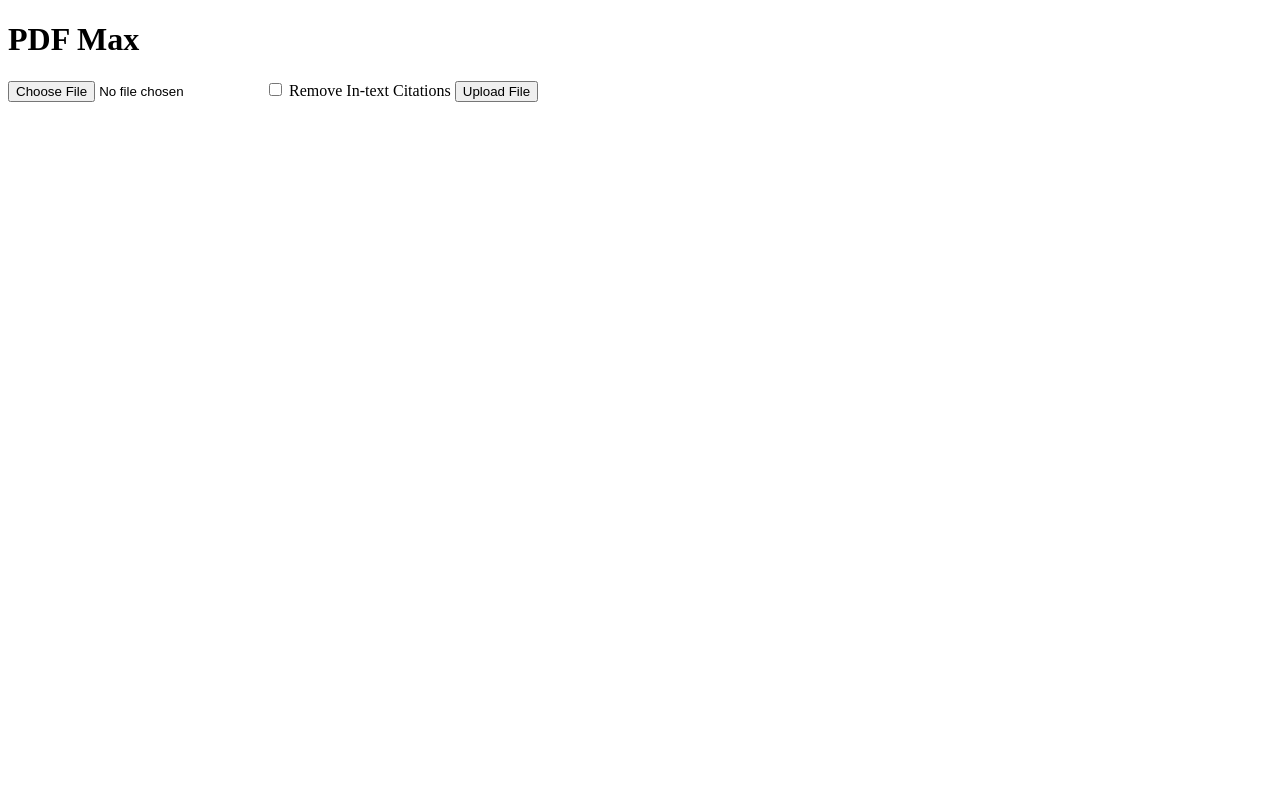
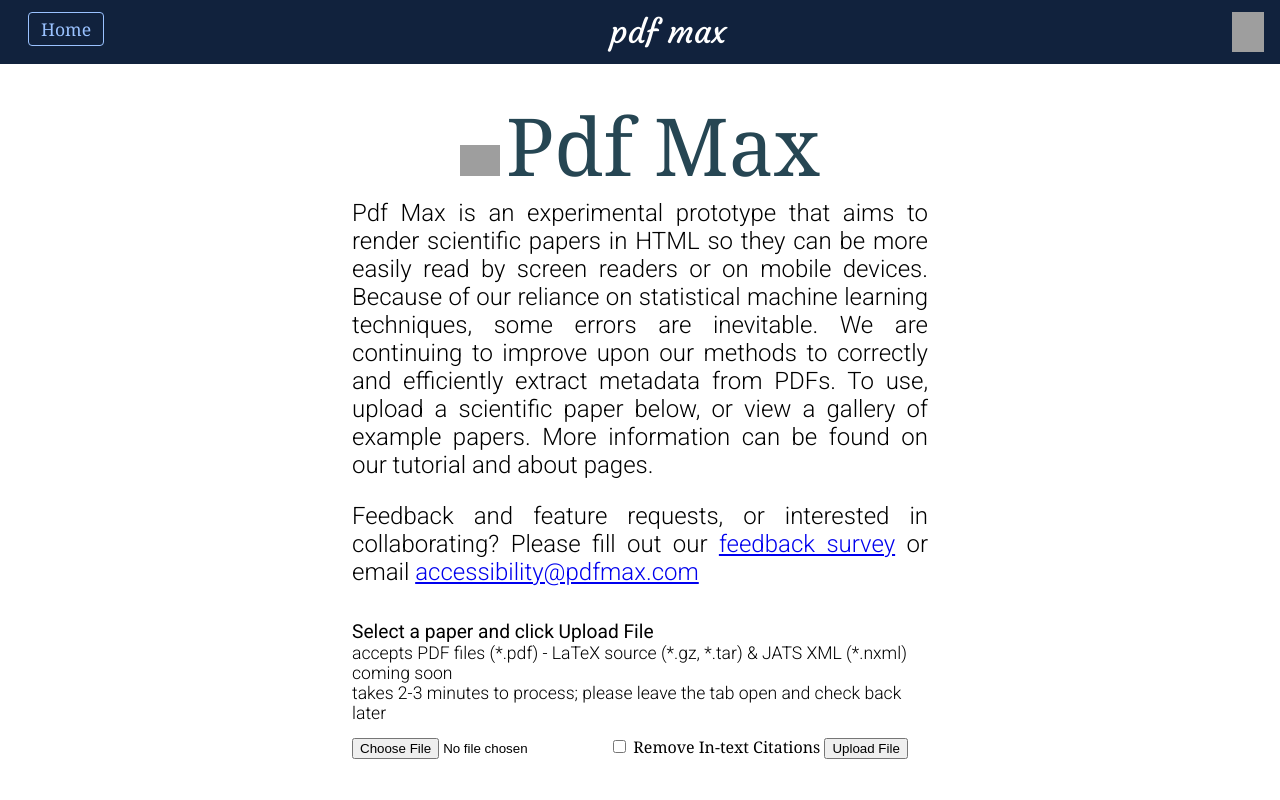
Before and after one commit to CSCE482-Spring2023-Taele/Squirtle, a Flask app: page /home in a window 1280 px wide. Run offline with Flask 2, Linux system fonts and the light colour scheme; grey boxes are pictures that could not be loaded.

Commit message:
Update index.html (home page)

```diff
--- a/templates/index.html
+++ b/templates/index.html
@@ -5,15 +5,90 @@
     <meta http-equiv="X-UA-Compatible" content="IE=edge">
     <meta name="viewport" content="width=device-width, initial-scale=1.0">
     <title>Home</title>
+    <style>
+        @import url(https://fonts.googleapis.com/css2?family=Noto+Serif&family=Roboto:wght@300;400&family=VT323&display=swap);
+        @import url(https://fonts.googleapis.com/css2?family=Courgette&family=Space+Grotesk:wght@300;400&display=swap);
+        html {
+            font-family: "Noto Serif", serif;
+        }
+        br {
+          display: block;
+          margin: 4% 0;
+          content: "";
+        }
+        h1,h2 {
+          color: #11223d;
+        }
+        p {
+          font-size: 1.5rem;
+        }
+        h2 {
+          font-size: 2rem;
+        }
+        hr {
+          color: #11223d;
+          height: 0.15%;
+          background-color: #11223d;
+          width: 100%;
+        }
+        .app_header {
+          background: #11223d;
+          padding: 12px 16px;
+          position: fixed;
+          width: 100%;
+          display: flex;
+          justify-content: space-between;
+          z-index: 10;
+        }
+        .button {
+          line-height: 20px;
+          padding: 6px 12px;
+          text-decoration: none;
+          border: 1px solid #9ac2ff;
+          color: #9ac2ff;
+          display: block;
+          border-radius: 4px;
+          margin-left: 12px;
+          font-size: 1.1rem;
+          white-space: nowrap;
+          transition: all .25s ease-out;
+        }
+        body {
+          margin: 0;
+        }
+        .app_navigation {
+          display: flex;
+          align-items: center;
+        }
+    </style>
 </head>
-<body>
-    <h1>PDF Max</h1>
-    <form method='POST' enctype='multipart/form-data'>
+<body style="text-align: center;">
+    <header class="app_header">
+        <div>
+            <a href="/" class="button">Home</a>
+        </div>
+        <div style="font-size: 2rem; color: white; font-family: 'Courgette', cursive;">pdf max</div>
+        <img src="https://cdn.discordapp.com/attachments/933852328409313280/1093286323592368228/512px-Accessibility.svg.png" style="width: 2.5%; margin-right: 2.5%;"/>
+    </header>
+    <div style="padding-top: 7%; text-align: center; width: 45%; margin: auto;">
+        <div style="font-size: 5rem; color: #264653"><span><img style="width: 7%; padding-right: 1%;" src="https://cdn.discordapp.com/attachments/933852328409313280/1093286323592368228/512px-Accessibility.svg.png"/></span>Pdf Max</div>
+        <div style="text-align: justify; font-size: 1.5rem; font-family: Roboto, sans-serif; font-weight: 300;">
+            Pdf Max is an experimental prototype that aims to render scientific papers in HTML so they can be more easily read by screen readers or on mobile devices. Because of our reliance on statistical machine learning techniques, some errors are inevitable. We are continuing to improve upon our methods to correctly and efficiently extract metadata from PDFs. To use, upload a scientific paper below, or view a gallery of example papers. More information can be found on our tutorial and about pages.
+            </br>
+            Feedback and feature requests, or interested in collaborating? Please fill out our <a href="bruh.com">feedback survey</a> or email <a href="accessibility@pdfmax.com">accessibility@pdfmax.com</a>
+        </div>
+        <form style = "margin-top: 6%; text-align: left;" method='POST' enctype='multipart/form-data'>
+            <label style="font-family: Roboto, sans-serif; font-size: 1.2rem;">
+                Select a paper and click Upload File
+                <span style="font-weight: 300; display: block; font-size: 1.1rem;">accepts PDF files (*.pdf) - LaTeX source (*.gz, *.tar) & JATS XML (*.nxml) coming soon</span>
+                <span style="font-weight: 300; display: block; font-size: 1.1rem; padding-bottom: 2%;">takes 2-3 minutes to process; please leave the tab open and check back later</span>
+            </label>
             {{form.hidden_tag()}}
             {{form.file()}}
             {{form.remove_citations_toggle()}}
             {{form.remove_citations_toggle.label}}
             {{form.submit()}}
         </form>
+    </div>
 </body>
 </html>
```
Lines whose indentation alone changed are shown as unchanged.
